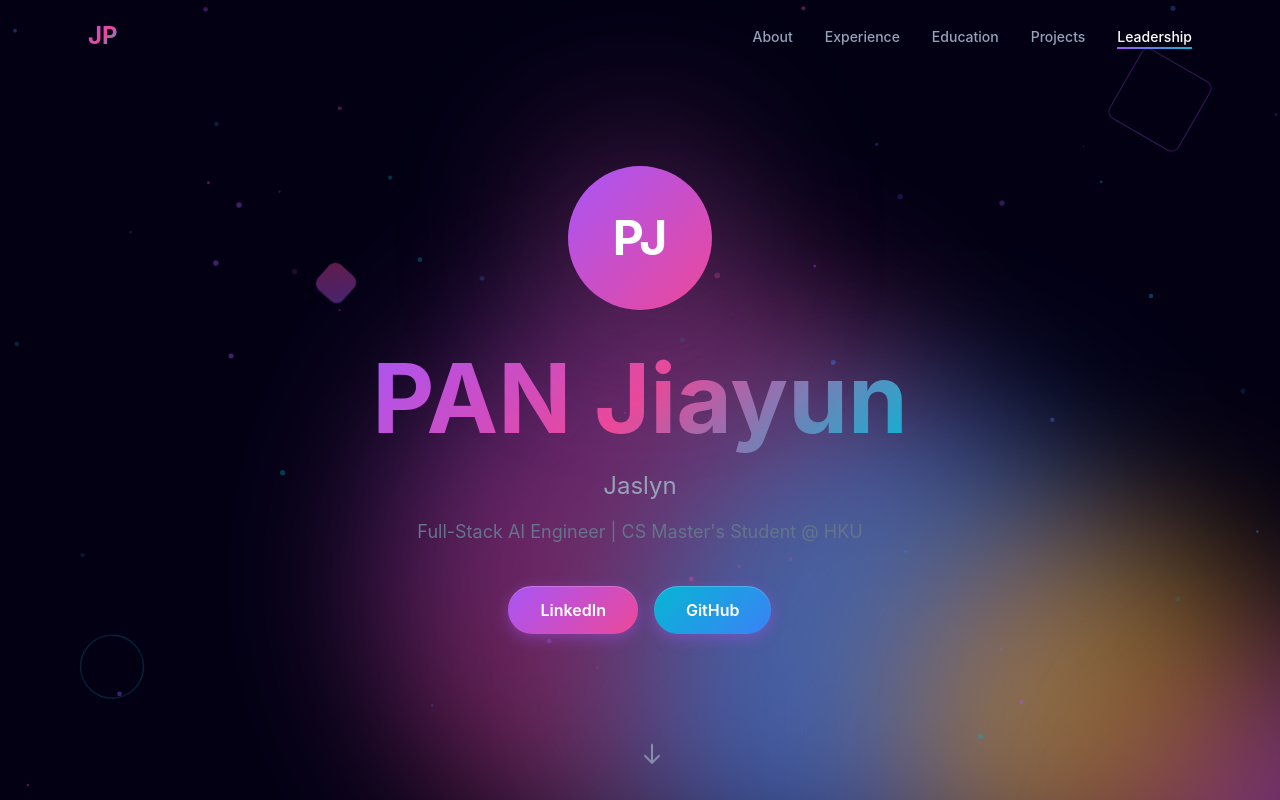
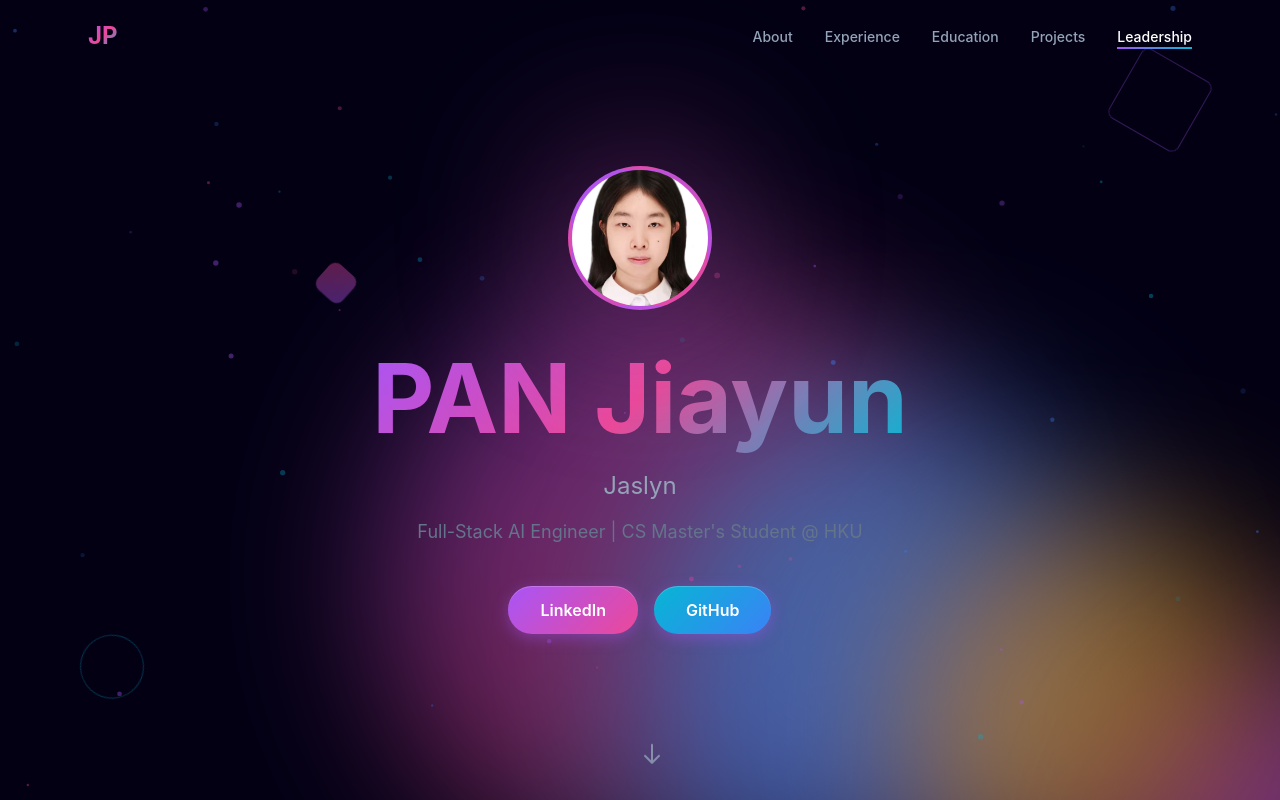
Before and after one commit to youzuos/personal_CV_web, a React (Vite) app: page / in a window 1280 px wide. Shown: the top 800 px of the page. Built offline with nearby package versions, Linux system fonts and the light colour scheme.

Commit message:
feat: replace avatar with real photo

```diff
--- a/src/components/Hero.jsx
+++ b/src/components/Hero.jsx
@@ -36,9 +36,11 @@ export default function Hero() {
           className="relative w-36 h-36 mx-auto mb-10"
         >
           <div className="absolute inset-0 bg-gradient-to-br from-aurora-purple via-aurora-pink to-aurora-cyan rounded-full blur-xl opacity-60 animate-pulse-glow" />
-          <div className="relative w-full h-full rounded-full bg-gradient-to-br from-aurora-purple to-aurora-pink flex items-center justify-center text-5xl font-bold">
-            {resumeData.name.split(' ').map(n => n[0]).join('')}
-          </div>
+          <img
+            src="/avatar.jpg"
+            alt="Avatar"
+            className="relative w-full h-full rounded-full object-cover border-4 border-transparent bg-gradient-to-br from-aurora-purple to-aurora-pink"
+          />
         </motion.div>
 
         <motion.h1
```
Also changed, not shown: public/avatar.jpg (added).
